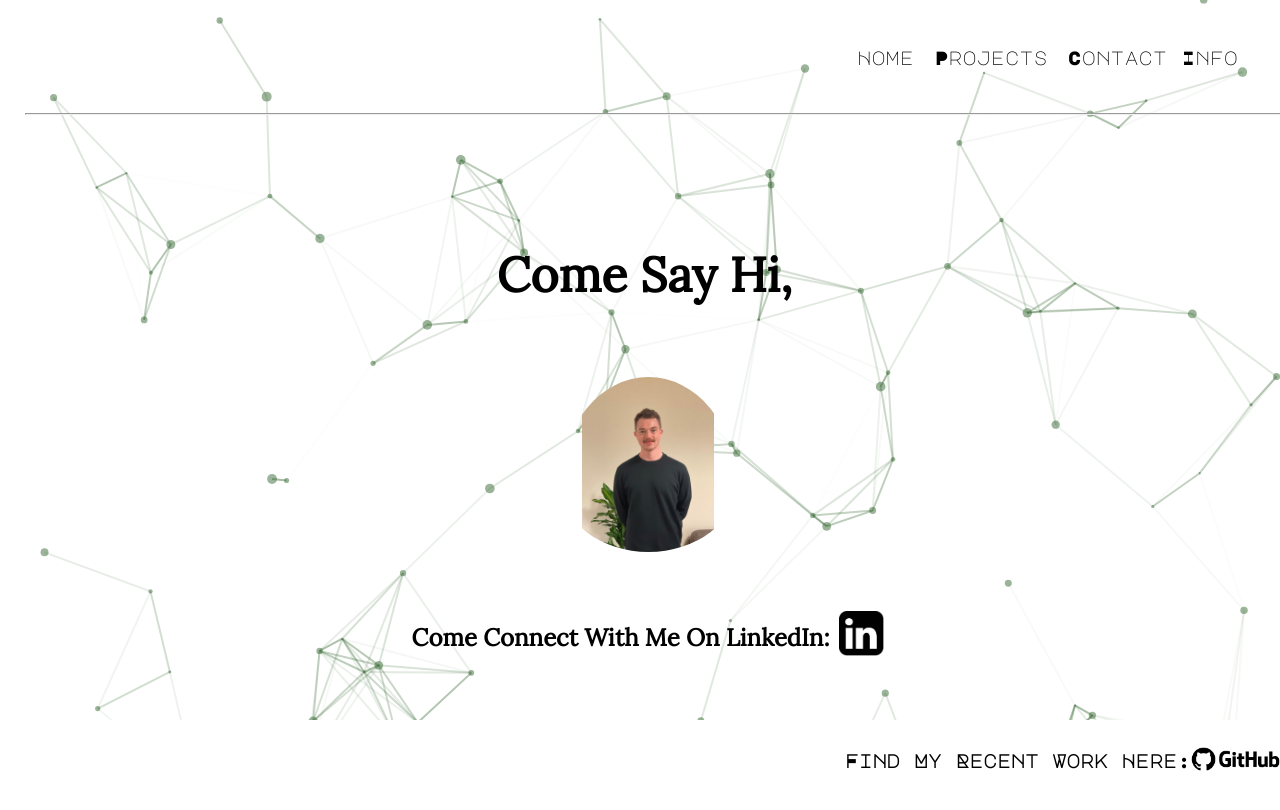
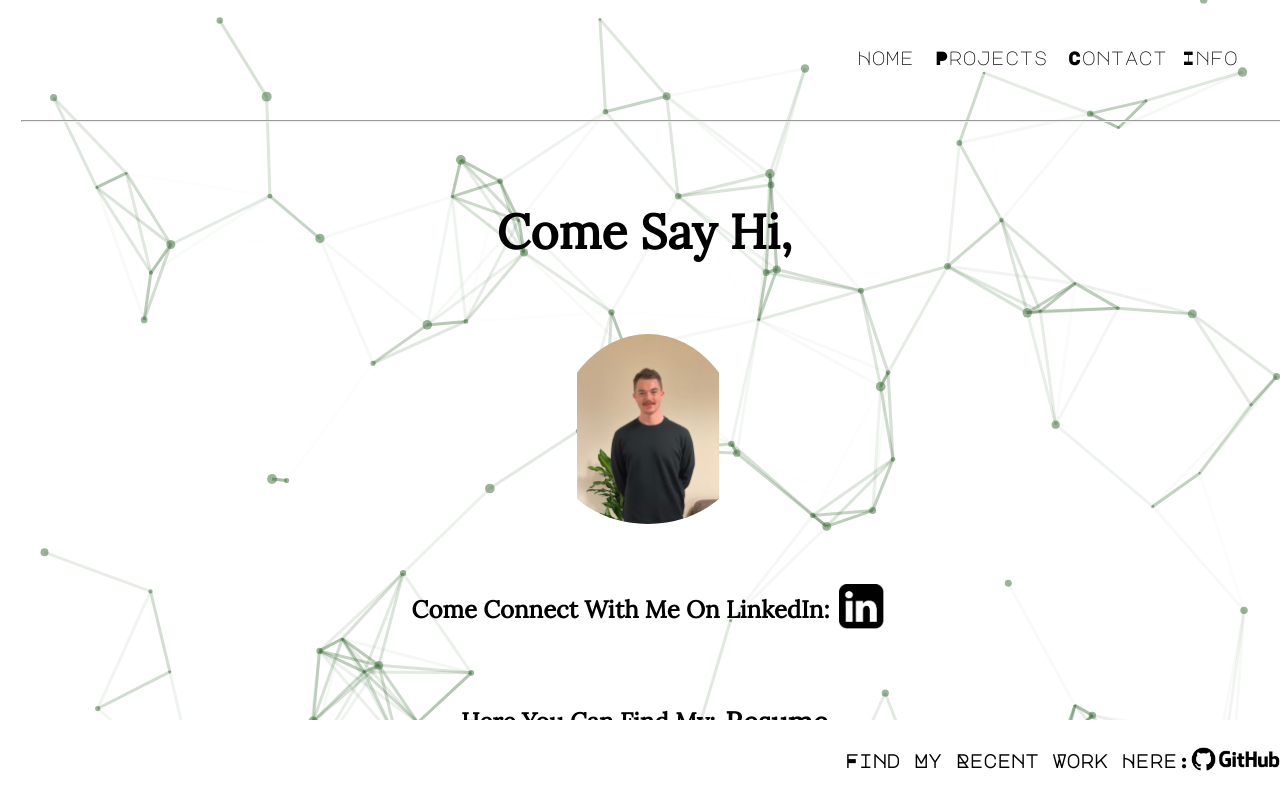
Before and after one commit to BrandonF55/React-Portfolio, a React (Create React App) app: page /contact in a window 1280 px wide. Shown: the top 810 px of the page. Built offline with nearby package versions, Linux system fonts and the light colour scheme; a web font is replaced by a local one.

Commit message:
doing research on junior developer projects on youtube to see what im missing in mine portfolio to sand out when my portfolio is being reviewed. ive updated my DataRearch folder with what ive been doing and where.

```diff
--- a/src/components/ContactPage/ContactPage.jsx
+++ b/src/components/ContactPage/ContactPage.jsx
@@ -35,7 +35,7 @@ function ContactPage() {
         <h2>
           {`Here You Can Find My:`}
           <a href='https://drive.google.com/file/d/1XmXcK48eL-O1FvyOBEUy9r5PBIcrb1Sp/view?usp=share_link'>
-            <h3>Resume</h3>
+            <h3>Resume.</h3>
           </a>
         </h2>
       </div>
--- a/src/components/ContactPage/ContactPage.module.scss
+++ b/src/components/ContactPage/ContactPage.module.scss
@@ -3,9 +3,11 @@
   flex-direction: column;
   justify-content: center;
   align-items: center;
-  padding: 17px;
+  padding: 13px;
   font-family: 'Lora', serif;
-  padding-bottom: 45px;
+  padding-bottom: 50px;
+  padding-top: 24px; /* Add this line */
+  box-sizing: border-box; /* Add this line to include padding in the total height */
 
 
 
@@ -22,8 +24,11 @@
     margin-top: 8%;
     max-width: 800px;
     width: 100%;
+    margin-top: 50px; //add this line also to so everything is position on the page when the page is  fully extended .
 
   }
+
+
 
   h1 {
     text-align: center;
@@ -34,11 +39,7 @@
     flex-direction: column;
     align-items: center;
     text-align: center;
-    padding-bottom: 50px;
-
-
-
-
+    padding-bottom: 55px;
   }
 
   h2 {
@@ -99,7 +100,7 @@
       border-color: transparent;
     }
     50% {
-      border-color: green;
+      border-color:  #2C5F2D;
     }
   }
 }
--- a/src/components/ContactPage/Selfie.module.scss
+++ b/src/components/ContactPage/Selfie.module.scss
@@ -1,8 +1,8 @@
 .Selfie  {
     border-radius: 50%;
     padding-bottom: 40px;
-    width: 175px !important;
-    height: 175px !important;
+    width: 190px !important;
+    height: 190px !important;
     text-align: center;
     // position: relative;
     z-index: 1;
--- a/src/components/HomePage/HomePage.jsx
+++ b/src/components/HomePage/HomePage.jsx
@@ -23,8 +23,6 @@ function HomePage() {
           <p>
           Outside of coding, I love adventure and the great outdoors. I enjoy skiing, hiking, and exploring new trails, and I find relaxation through the art of glass blowing. If I'm not coding, you can find me experiencing all that the world has to offer.
           </p>
-
-
         </div>
       </div>
       <CustomParticles/>
--- a/src/components/HomePage/HomePage.module.scss
+++ b/src/components/HomePage/HomePage.module.scss
@@ -4,7 +4,13 @@
 
   .HomePage{
     padding-top: 17px;
+
   }
+
+  body{
+    overflow-x: hidden
+  }
+
 
 
   .welcome {
--- a/src/components/Page/Footer.jsx
+++ b/src/components/Page/Footer.jsx
@@ -5,6 +5,7 @@ import GitHubLOGO from '../../assets/GitHub-Mark.png';
 
 function Footer() {
   return (
+
     <footer className={styles.Footer}>
       <div className={styles.Container}>
         <h3>Find My Recent Work Here:</h3>
--- a/src/components/Page/Footer.module.scss
+++ b/src/components/Page/Footer.module.scss
@@ -10,6 +10,8 @@
   background-color: #fff;
   z-index: 100;
   font-family: 'Major Mono Display', monospace;
+  ;
+
 
   .Container {
     display: flex;
@@ -26,6 +28,6 @@
 
   img {
     object-fit: contain;
-    // mix-blend-mode: color-burn;
+    mix-blend-mode: normal;
   }
 }
--- a/src/components/Particle.jsx
+++ b/src/components/Particle.jsx
@@ -68,7 +68,7 @@ function CustomParticles(){
                             distance: 150,
                             enable: true,
                             opacity: 0.5,
-                            width: 2,
+                            width: 3,
                         },
                         collisions: {
                             enable: true,
--- a/src/global.module.scss
+++ b/src/global.module.scss
@@ -17,4 +17,5 @@ html,body{
 body {
   background-color: var(--bg-color);
   color: var(--text-color);
+
 }
```
Also changed, not shown: src/DataResearch/DataResearch.md (+6 -0 lines).
